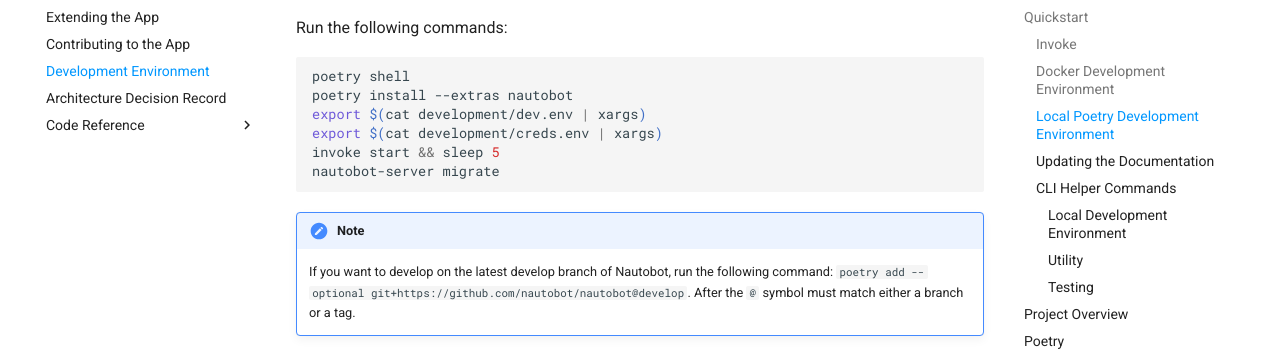
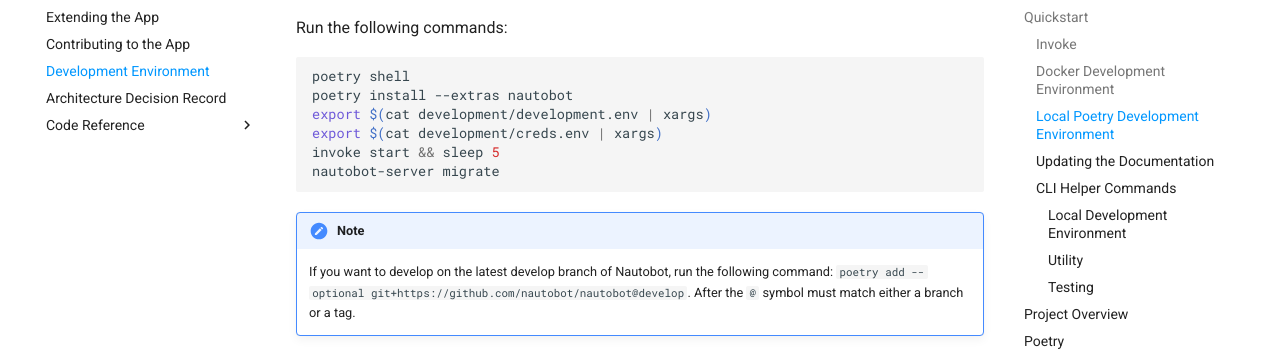
Before and after one commit to nautobot/nautobot-app-golden-config, an MkDocs documentation site: the page built from docs/dev/dev_environment.md, in a window 1280 px wide and 900 px high, scrolled down 2004 px. Shown: the part 155-506 px from the top of the window. Built offline with MkDocs 1.6.1 and Material for MkDocs 9.7.7, drawn with Linux system fonts in a browser that asks for light colours; comment, search, counter and statistics services are not loaded.

````diff
--- a/docs/dev/dev_environment.md
+++ b/docs/dev/dev_environment.md
@@ -66,7 +66,7 @@ Run the following commands:
 ```shell
 poetry shell
 poetry install --extras nautobot
-export $(cat development/dev.env | xargs)
+export $(cat development/development.env | xargs)
 export $(cat development/creds.env | xargs)
 invoke start && sleep 5
 nautobot-server migrate
````
Also changed, not shown: docs/user/app_faq.md (+1 -1 lines).
